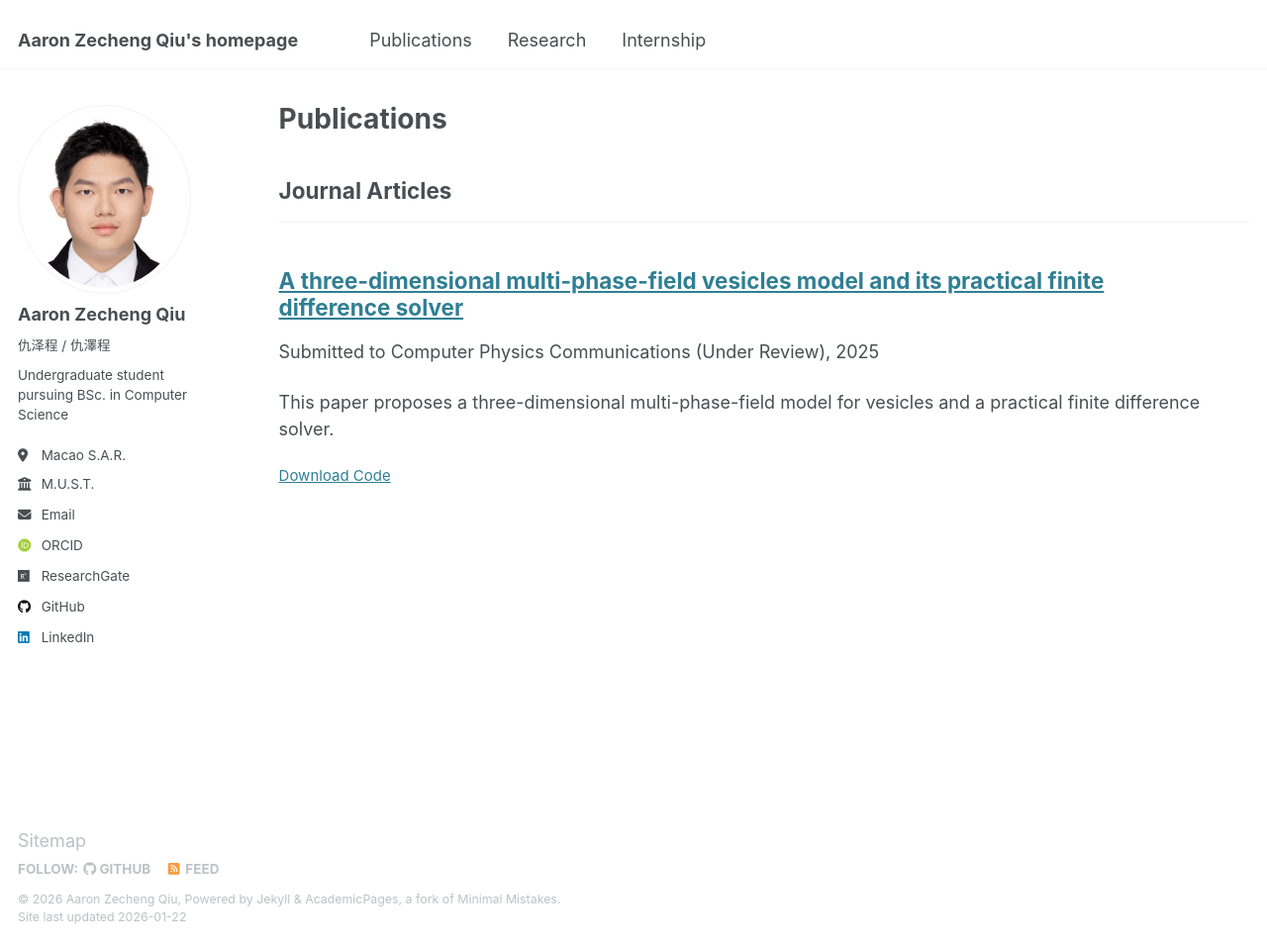
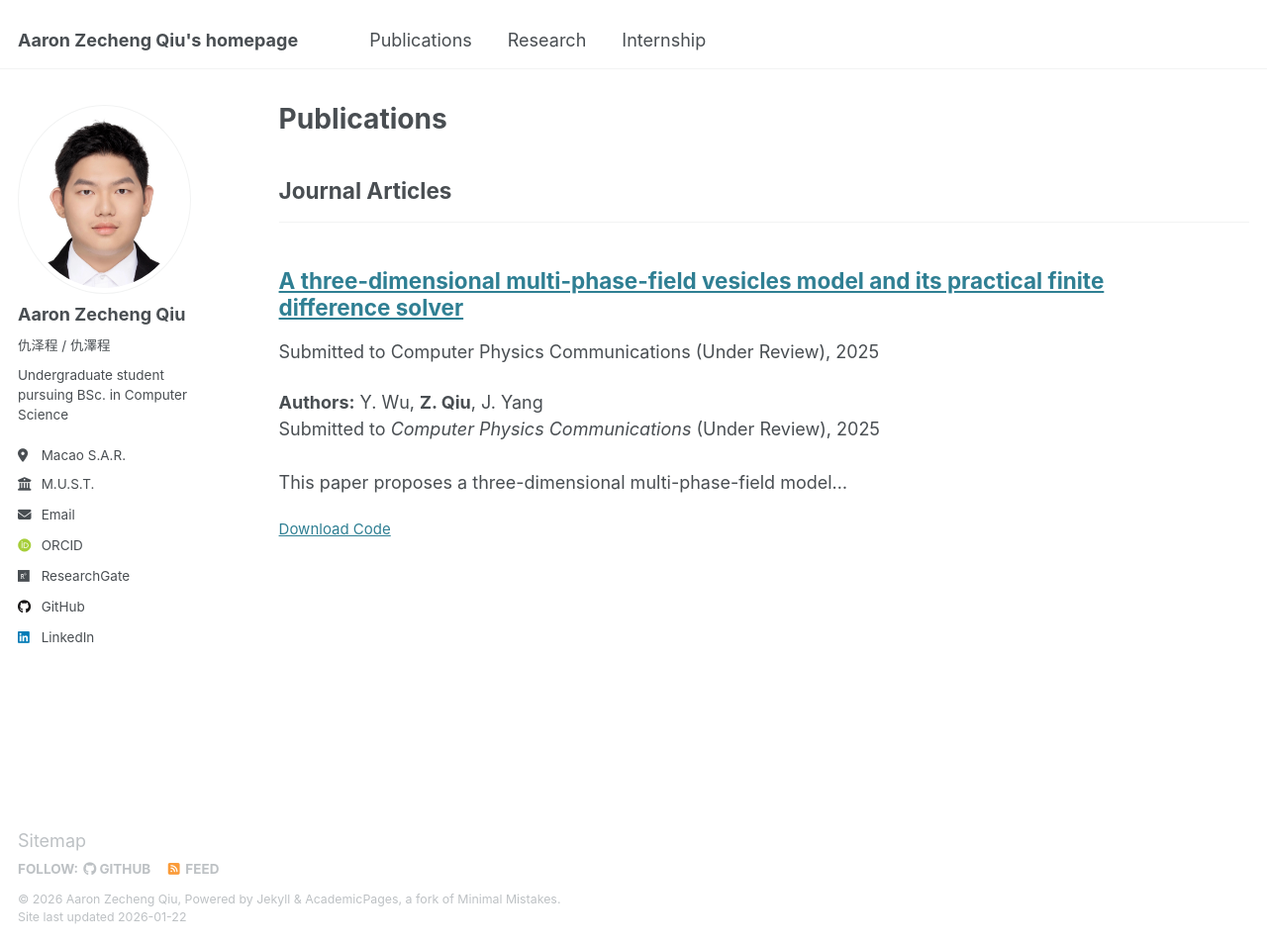
Before and after one commit to aaron-z-chiu/aaron-z-chiu.github.io, a Jekyll site: the page built from _pages/publications.html, in a window 1280 px wide and 955 px high. Shown: the whole window at 99% size. Built offline with Jekyll 4.4.1, drawn with Linux system fonts in a browser that asks for light colours; some web fonts are replaced.

Commit message:
publication author

```diff
--- a/_publications/2025-08-25-3d-vesicles-model.md
+++ b/_publications/2025-08-25-3d-vesicles-model.md
@@ -3,7 +3,7 @@ title: "A three-dimensional multi-phase-field vesicles model and its practical f
 collection: publications
 category: manuscripts
 permalink: /publication/2025-08-25-3d-vesicles-model
-excerpt: 'This paper proposes a three-dimensional multi-phase-field model for vesicles and a practical finite difference solver.'
+excerpt: '<b>Authors:</b> Y. Wu, <b>Z. Qiu</b>, J. Yang<br>Submitted to <i>Computer Physics Communications</i> (Under Review), 2025<br><br>This paper proposes a three-dimensional multi-phase-field model...'
 date: 2025-08-25
 venue: 'Submitted to Computer Physics Communications (Under Review)'
 # slidesurl: ''
```
